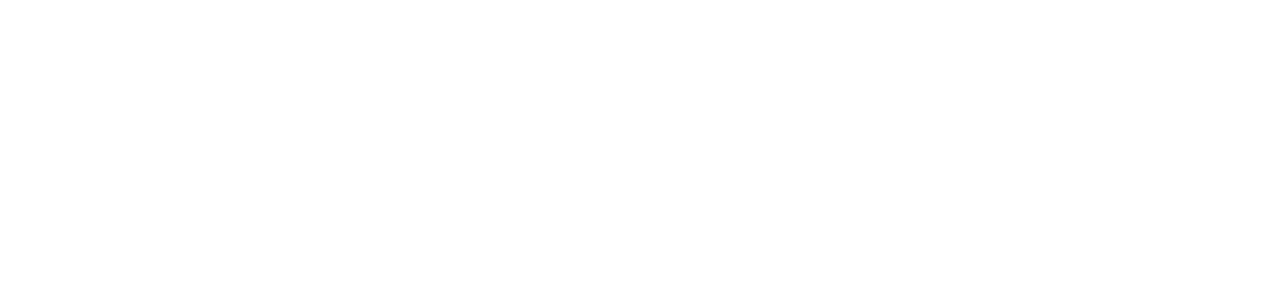
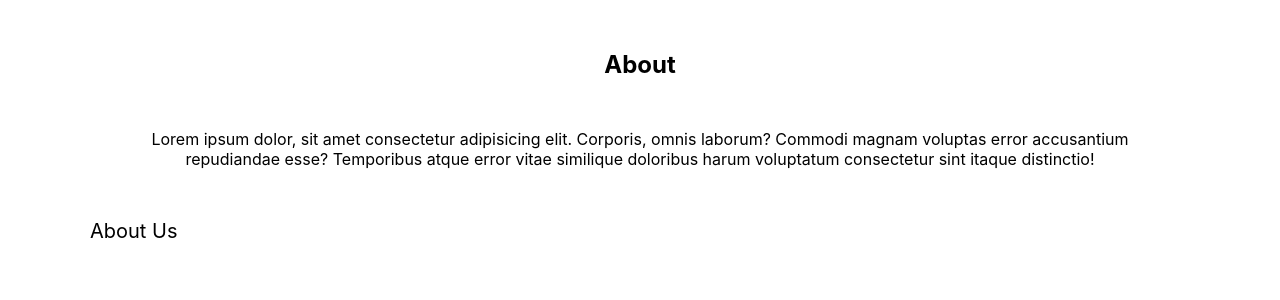
Before and after one commit to Arzhanik-Anastasia/rss-react-course, a React (Vite) app: page /about in a window 1280 px wide. Shown: the top 300 px of the page. Built offline with nearby package versions, Linux system fonts and the light colour scheme.

Commit message:
feat: add routing

```diff
--- a/src/index.tsx
+++ b/src/index.tsx
@@ -1,8 +1,20 @@
 import React from 'react';
 import ReactDOM from 'react-dom/client';
+import { BrowserRouter, Route, Routes } from 'react-router-dom';
+import About from './pages/About/About';
+import Main from './pages/Main/Main';
+import NotFound from './pages/NotFound/NotFound';
 
 import './index.css';
 
 ReactDOM.createRoot(document.getElementById('root') as HTMLElement).render(
-  <React.StrictMode></React.StrictMode>
+  <React.StrictMode>
+    <BrowserRouter>
+      <Routes>
+        <Route path="/" element={<Main />} />
+        <Route path="/about" element={<About />} />
+        <Route path="*" element={<NotFound />} />
+      </Routes>
+    </BrowserRouter>
+  </React.StrictMode>
 );
--- /dev/null
+++ b/src/pages/About/About.tsx
@@ -0,0 +1,20 @@
+import { Component } from 'react';
+import { Link } from 'react-router-dom';
+import './about.css';
+
+class About extends Component {
+  render() {
+    return (
+      <div className="about__page">
+        <h2 className="about__title">About</h2>
+        <p className="about__description">
+          Lorem ipsum dolor, sit amet consectetur adipisicing elit. Corporis, omnis laborum? Commodi
+          magnam voluptas error accusantium repudiandae esse? Temporibus atque error vitae similique
+          doloribus harum voluptatum consectetur sint itaque distinctio!
+        </p>
+        <Link to="/about">About Us</Link>
+      </div>
+    );
+  }
+}
+export default About;
--- /dev/null
+++ b/src/pages/About/about.css
@@ -0,0 +1,9 @@
+.about__page {
+  max-width: 1100px;
+  margin: 30px auto;
+}
+.about__title,
+.about__description {
+  margin: 50px;
+  text-align: center;
+}
--- /dev/null
+++ b/src/pages/Main/Main.tsx
@@ -0,0 +1,16 @@
+import { Component } from 'react';
+import { Link } from 'react-router-dom';
+import './main.css';
+
+class Main extends Component {
+  render() {
+    return (
+      <div className="app">
+        <Link to="/">Home</Link>
+        <Link to="/about">About Us</Link>
+      </div>
+    );
+  }
+}
+
+export default Main;
--- /dev/null
+++ b/src/pages/Main/main.css
@@ -0,0 +1,12 @@
+.app,
+.header {
+  max-width: 1100px;
+  margin: 30px auto;
+}
+
+a {
+  margin: 0 30px 0 0;
+  text-decoration: none;
+  font-size: 20px;
+  color: black;
+}
--- /dev/null
+++ b/src/pages/NotFound/NotFound.tsx
@@ -0,0 +1,18 @@
+import { Component } from 'react';
+import { Link } from 'react-router-dom';
+import './notfound.css';
+
+class NotFound extends Component {
+  render() {
+    return (
+      <div className="wrapper__notfound">
+        <h2 className="title">Oops...</h2>
+        <p>404 Not found</p>
+        <Link to="/" className="notfound__link">
+          Home
+        </Link>
+      </div>
+    );
+  }
+}
+export default NotFound;
--- /dev/null
+++ b/src/pages/NotFound/notfound.css
@@ -0,0 +1,22 @@
+.wrapper__notfound {
+  max-width: 1000px;
+  margin: auto;
+  text-align: center;
+  margin-top: 100px;
+}
+.title {
+  font-size: 64px;
+  font-style: italic;
+}
+.wrapper__notfound p {
+  margin-bottom: 50px;
+  font-style: italic;
+  font-size: 40px;
+}
+.notfound__link {
+  height: 50px;
+  padding: 10px 30px;
+  background-color: brown;
+  border-radius: 5px;
+  text-transform: uppercase;
+}
```
Also changed, not shown: 1 other file (tests, documents, lock files or other folders).
